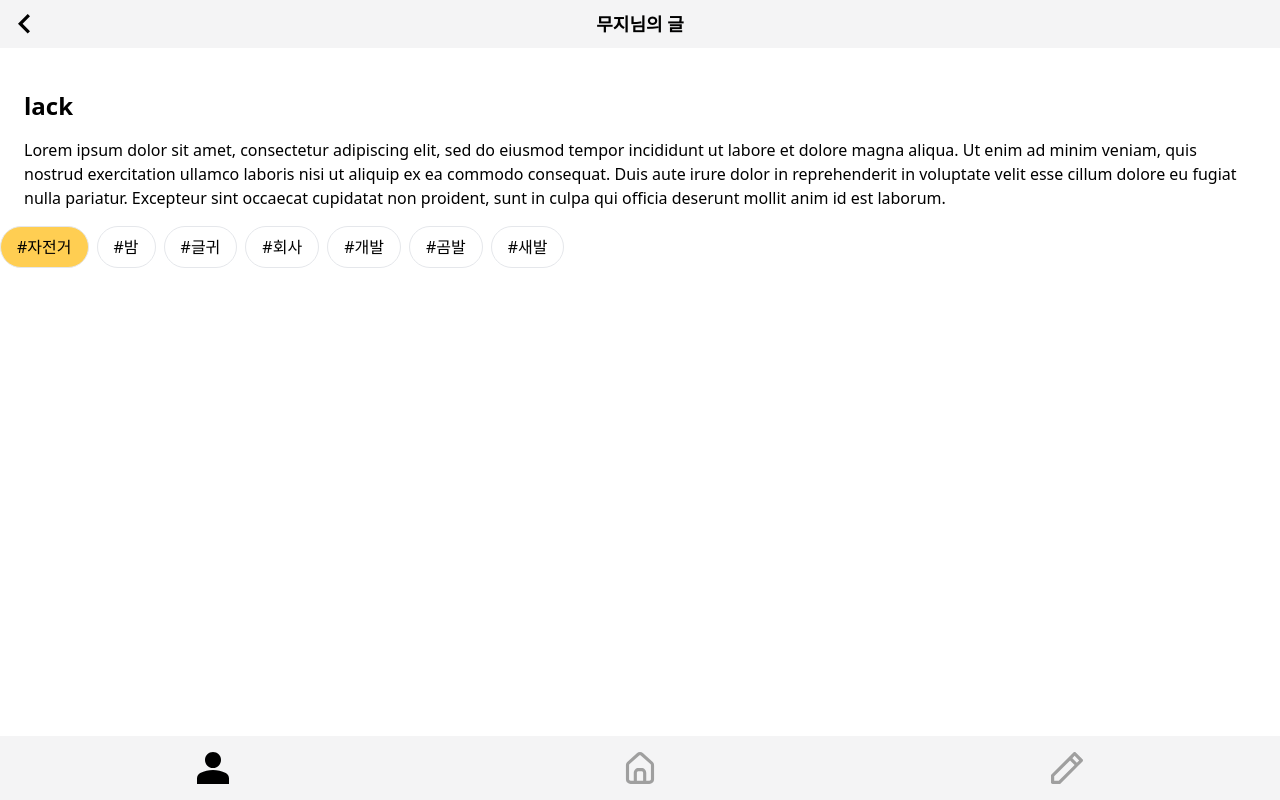
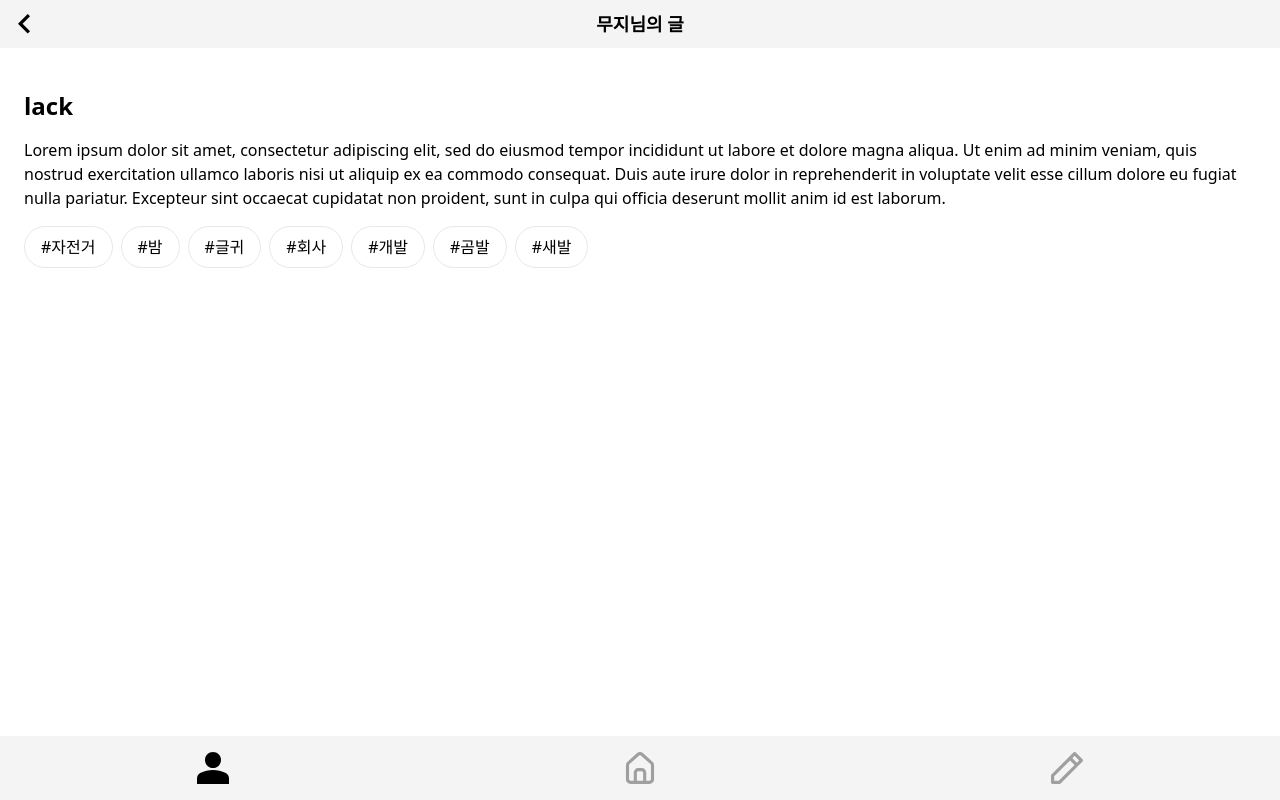
Before and after one commit to project-writers/ilsang-0gam, a React (Vite) app in the folder frontend/: page /watch/26 in a window 1280 px wide. Built offline with nearby package versions, Linux system fonts and the light colour scheme.

Commit message:
fix : watch 페이지 수정

```diff
--- a/frontend/src/component/Tag.tsx
+++ b/frontend/src/component/Tag.tsx
@@ -1,6 +1,6 @@
 import { useEffect, useRef } from 'react'
 
-export function Tag({ className }: { className: string }) {
+export function Tag({ bgColor }: { bgColor: string }) {
     const containerRef = useRef<HTMLDivElement>(null)
     useEffect(() => {
         const container = containerRef.current
@@ -26,40 +26,32 @@ export function Tag({ className }: { className: string }) {
         }
     }, [])
 
-    // const handleWheel = (event: React.WheelEvent<HTMLDivElement>) => {
-    //   const container = containerRef.current
-    //   if (container) {
-    //     container.scrollTo({
-    //       left: container.scrollLeft - event.deltaY * 0.5,
-    //       behavior: 'instant',
-    //     })
-    //   }
-    //   event.preventDefault()
-    // }
-
     return (
         <div
             ref={containerRef}
             className="mt-4 overflow-auto whitespace-nowrap scrollbar-hide"
-            // onWheel={handleWheel}
         >
-            <button className="mr-2 px-4 py-2 border rounded-full bg-[#FFCE52]">
+            <button
+                className={`mr-2 px-4 py-2 border rounded-full bg-[${bgColor}]`}
+            >
                 #자전거
             </button>
-            <button className="mr-2 px-4 py-2 border rounded-full">#밤</button>
-            <button className="mr-2 px-4 py-2 border rounded-full">
+            <button className={'mr-2 px-4 py-2 border rounded-full'}>
+                #밤
+            </button>
+            <button className={'mr-2 px-4 py-2 border rounded-full'}>
                 #글귀
             </button>
-            <button className="mr-2 px-4 py-2 border rounded-full">
+            <button className={'mr-2 px-4 py-2 border rounded-full'}>
                 #회사
             </button>
-            <button className="mr-2 px-4 py-2 border rounded-full">
+            <button className={'mr-2 px-4 py-2 border rounded-full'}>
                 #개발
             </button>
-            <button className="mr-2 px-4 py-2 border rounded-full">
+            <button className={'mr-2 px-4 py-2 border rounded-full'}>
                 #곰발
             </button>
-            <button className="mr-2 px-4 py-2 border rounded-full">
+            <button className={'mr-2 px-4 py-2 border rounded-full'}>
                 #새발
             </button>
         </div>
--- a/frontend/src/page/main/Main.tsx
+++ b/frontend/src/page/main/Main.tsx
@@ -78,7 +78,7 @@ export function MainPage() {
                         />
                     </svg>
                 </form>
-                <Tag className="" />
+                <Tag bgColor="#FFCE52" />
                 {card_dummy_list.map((data) => (
                     <Link
                         to={'/watch'}
--- a/frontend/src/page/watch/Watch.tsx
+++ b/frontend/src/page/watch/Watch.tsx
@@ -9,7 +9,7 @@ export function Watch() {
             <div className="translate-y-[90px] w-full px-6">
                 <>
                     <div className="font-bold text-2xl">lack</div>
-                    <div className="mt-4 text-base line-clamp-5">
+                    <div className="mt-4 text-base">
                         Lorem ipsum dolor sit amet, consectetur adipiscing elit,
                         sed do eiusmod tempor incididunt ut labore et dolore
                         magna aliqua. Ut enim ad minim veniam, quis nostrud
@@ -22,8 +22,8 @@ export function Watch() {
                     </div>
                 </>
             </div>
-            <div className="translate-y-[90px]">
-                <Tag className="translate-y-[90px]" />
+            <div className="translate-y-[90px] px-6">
+                <Tag bgColor="" />
             </div>
             <NavBar />
         </div>
```
